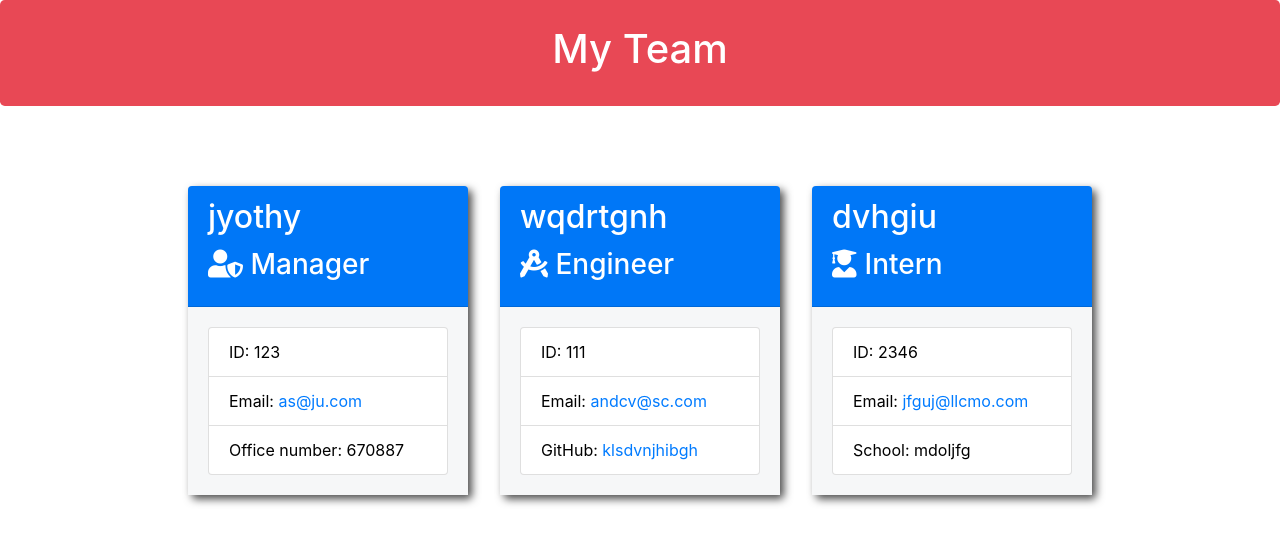
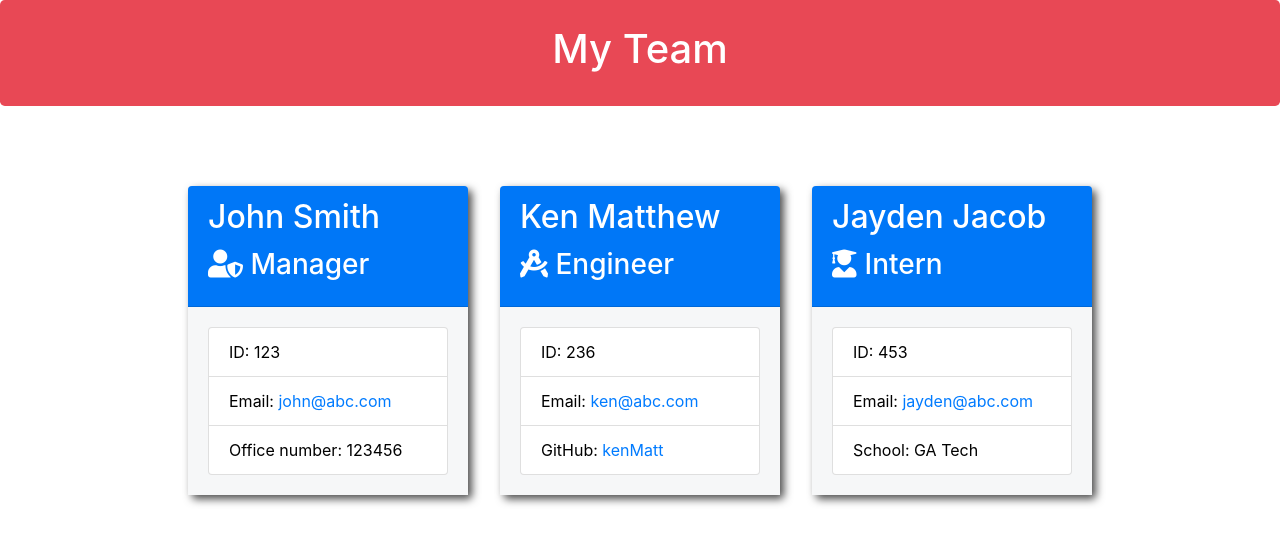
Before and after one commit to jyothybaby/10-OOP-Team-Profile-Generator, a website: page index.html in a window 1280 px wide. Drawn offline with nearby package versions, Linux system fonts and the light colour scheme.

Commit message:
Adding screenshot folder

```diff
--- a/index.html
+++ b/index.html
@@ -29,42 +29,42 @@
 
         <div class="card employee-card">
         <div class="card-header">
-            <h2 class="card-title">jyothy</h2>
+            <h2 class="card-title">John Smith</h2>
             <h3 class="card-title"><i class="fas fa-user-shield"></i>  Manager</h3>
         </div>
         <div class="card-body">
             <ul class="list-group">
                 <li class="list-group-item">ID: 123</li>
-                <li class="list-group-item">Email: <a href="mailto:as@ju.com">as@ju.com</a></li>
-                <li class="list-group-item">Office number: 670887</li>
+                <li class="list-group-item">Email: <a href="mailto:john@abc.com">john@abc.com</a></li>
+                <li class="list-group-item">Office number: 123456</li>
             </ul>
         </div>
     </div>
 
         <div class="card employee-card">
     <div class="card-header">
-        <h2 class="card-title">wqdrtgnh</h2>
+        <h2 class="card-title">Ken Matthew</h2>
         <h3 class="card-title"><i class="fas fa-drafting-compass"></i>  Engineer</h3>
     </div>
     <div class="card-body">
         <ul class="list-group">
-            <li class="list-group-item">ID: 111</li>
-            <li class="list-group-item">Email: <a href="mailto:andcv@sc.com">andcv@sc.com</a></li>
-            <li class="list-group-item">GitHub: <a href="https://github.com/klsdvnjhibgh" target="_blank" rel="noopener noreferrer">klsdvnjhibgh</a></li>
+            <li class="list-group-item">ID: 236</li>
+            <li class="list-group-item">Email: <a href="mailto:ken@abc.com">ken@abc.com</a></li>
+            <li class="list-group-item">GitHub: <a href="https://github.com/kenMatt" target="_blank" rel="noopener noreferrer">kenMatt</a></li>
         </ul>
     </div>
 </div>
 
         <div class="card employee-card">
     <div class="card-header">
-        <h2 class="card-title">dvhgiu</h2>
+        <h2 class="card-title">Jayden Jacob</h2>
         <h3 class="card-title"><i class="fas fa-user-graduate mr-2"></i>Intern</h3>
     </div>
     <div class="card-body">
         <ul class="list-group">
-            <li class="list-group-item">ID: 2346</li>
-            <li class="list-group-item">Email: <a href="mailto:jfguj@llcmo.com">jfguj@llcmo.com</a></li>
-            <li class="list-group-item">School: mdoljfg</li>
+            <li class="list-group-item">ID: 453</li>
+            <li class="list-group-item">Email: <a href="mailto:jayden@abc.com">jayden@abc.com</a></li>
+            <li class="list-group-item">School: GA Tech</li>
         </ul>
     </div>
 </div>
--- a/index.js
+++ b/index.js
@@ -237,7 +237,7 @@ function addIntern() {
 
 // This is the default function, Here creating a new "index.html" file with the help of HTML tempalte
 function buildTeam() {
-    fs.writeFile("index.html", htmlTemplateFile(teamMembers),(err) =>
+  fs.writeFile("index.html", htmlTemplateFile(teamMembers), (err) =>
     err ? console.log(err) : console.log("Sucessfully created the File!!")
   )
 }
--- a/lib/Employee.js
+++ b/lib/Employee.js
@@ -2,10 +2,10 @@
 // There are 3 arguments for this class ie, name,id,email and 4 functions.
 // Created this class based on Readme.Md instructions.
 class Employee {
-    constructor(name,id,email) {
+    constructor(name, id, email) {
         this.name = name;
-        this.id= id;
-        this.email= email;
+        this.id = id;
+        this.email = email;
     }
     getName() {
         return this.name;
--- a/src/htmlTemplateFile.js
+++ b/src/htmlTemplateFile.js
@@ -82,7 +82,7 @@ const generateTeam = team => {
 
 
 module.exports = team => {
-return `
+    return `
     <!DOCTYPE html>
 <html lang="en">
 
```
Also changed, not shown: __tests__/Employee.test.js (+2 -2 lines), Screenshots/ConsoleInput.png (added), Screenshots/finalOutput.png (added), Screenshots/testRun.png (added), lib/Intern.js (line endings or trailing spaces). Lines whose indentation alone changed are shown as unchanged.
